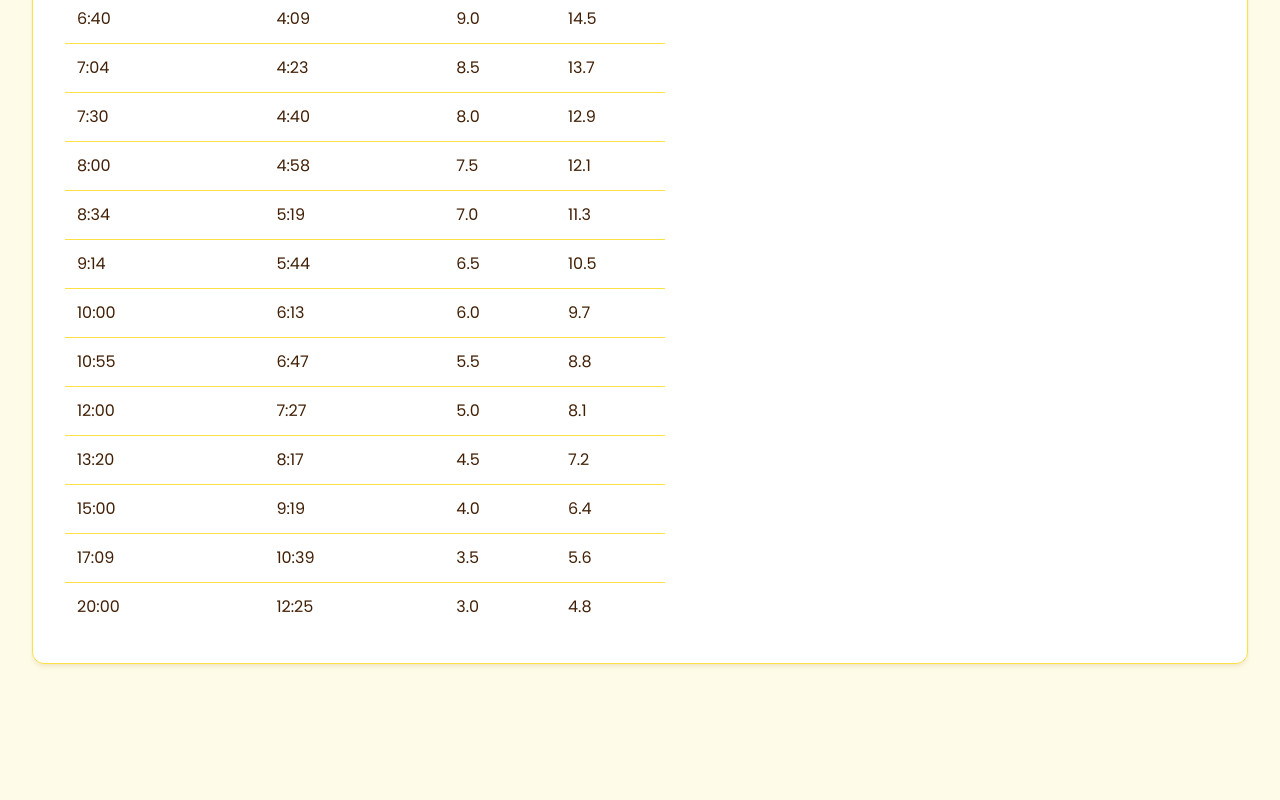
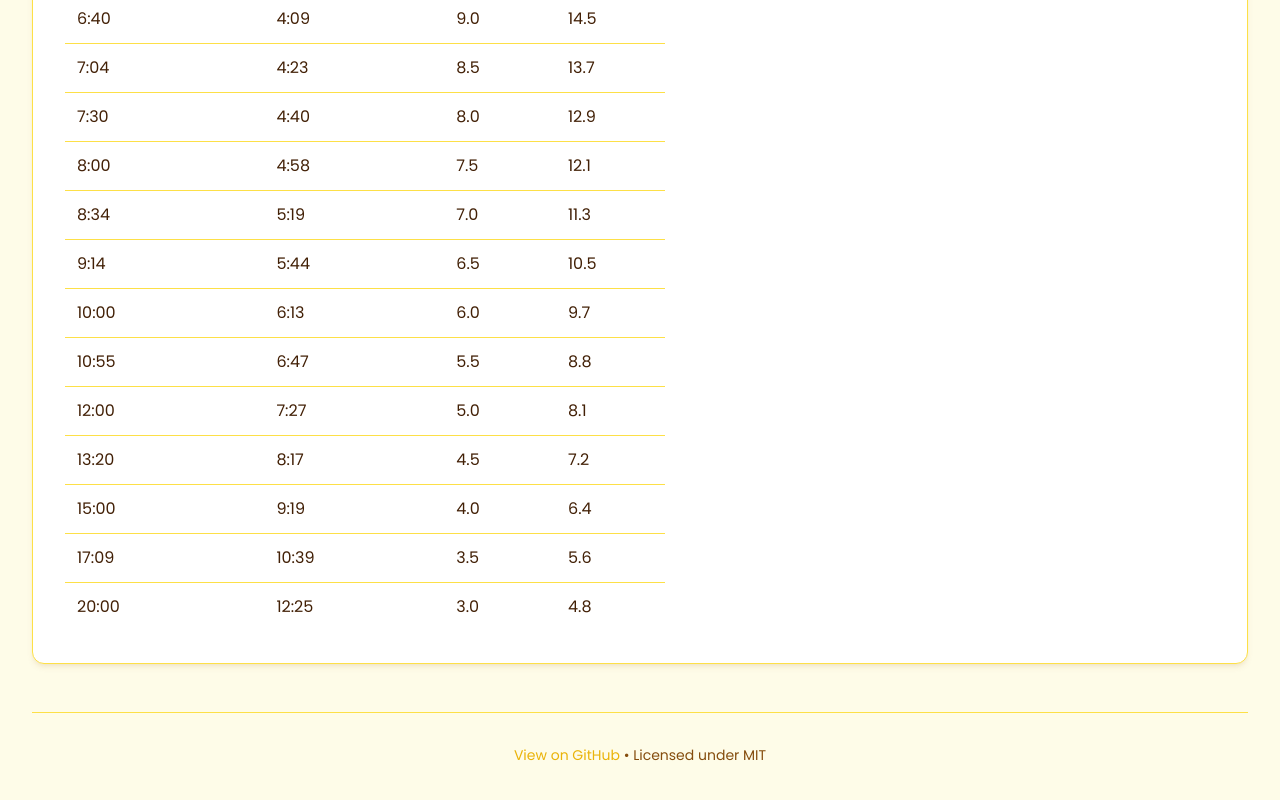
Before and after one commit to DougieWougie/RunningApplication, a React (Vite) app: page / in a window 1280 px wide. Shown: the part 1518-2318 px from the top of the page. Before the commit the page ends 2246 px from the top, so only its background shows below. Built offline with nearby package versions, Linux system fonts and the light colour scheme.

Commit message:
Feat: Add footer with GitHub link and MIT license
- Add footer component with link to GitHub repository

- Display MIT license information in footer

- Add MIT LICENSE file to project root

- Style footer with border, centered text, and hover effects

```diff
--- a/src/App.jsx
+++ b/src/App.jsx
@@ -97,6 +97,20 @@ function App() {
 
       <Converter onSpeedChange={setHighlightMph} selectedRowData={selectedRowData} />
       <PaceTable highlightMph={highlightMph} onRowClick={handleRowClick} />
+
+      <footer className="footer">
+        <p>
+          <a
+            href="https://github.com/DougieWougie/RunningApplication"
+            target="_blank"
+            rel="noopener noreferrer"
+          >
+            View on GitHub
+          </a>
+          {' • '}
+          Licensed under MIT
+        </p>
+      </footer>
     </>
   );
 }
--- a/src/index.css
+++ b/src/index.css
@@ -286,3 +286,27 @@ tr:last-child td {
 .header-image:hover {
   animation: spin 1s ease-in-out;
 }
+
+.footer {
+  margin-top: 3rem;
+  padding: 2rem 0;
+  border-top: 1px solid var(--color-border);
+  text-align: center;
+  color: var(--color-text-secondary);
+  font-size: 0.875rem;
+}
+
+.footer a {
+  color: var(--color-primary);
+  text-decoration: none;
+  transition: opacity 0.2s;
+}
+
+.footer a:hover {
+  opacity: 0.8;
+  text-decoration: underline;
+}
+
+.footer p {
+  margin: 0;
+}
```
Also changed, not shown: 1 other file (tests, documents, lock files or other folders).
